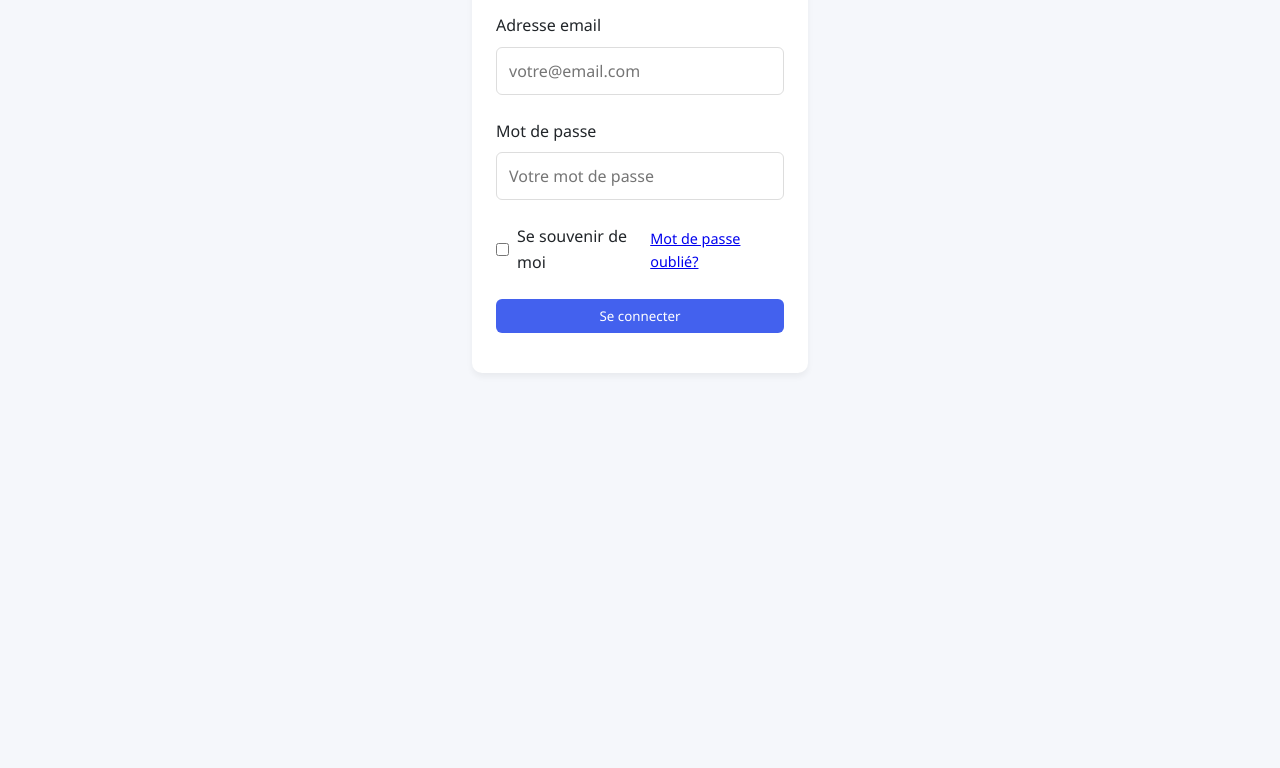
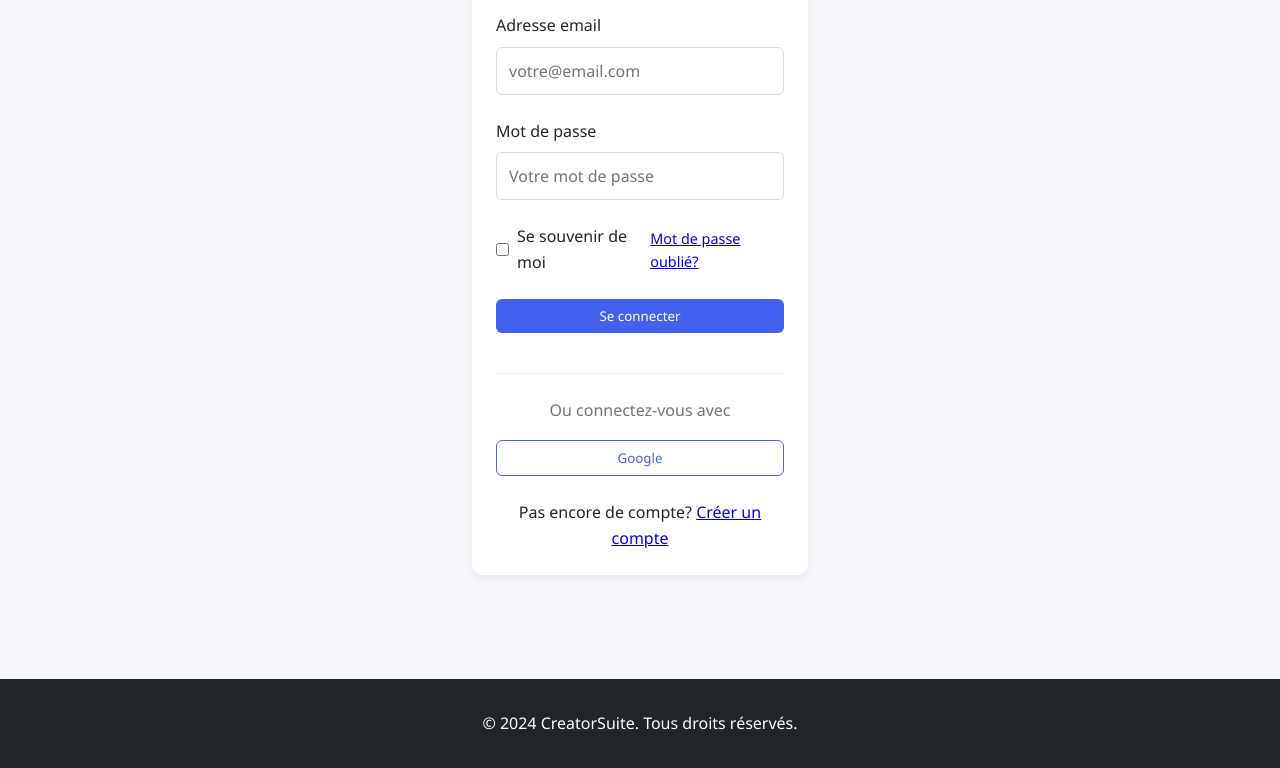
Before and after one commit to darkdeveloppeur/InfluIAV1, a website: page login.html in a window 1280 px wide. Shown: the part 228-996 px from the top of the page. Before the commit the page ends 800 px from the top, so only its background shows below. Drawn offline with nearby package versions, Linux system fonts and the light colour scheme.

Commit message:
Update login.html

```diff
--- a/login.html
+++ b/login.html
@@ -52,4 +52,30 @@
                         <button type="submit" class="btn btn-primary" style="width: 100%; margin-bottom: 1rem;">Se connecter</button>
                     </form>
 
-                    <div style="text-align: center; margin: 1.
+                    <div style="text-align: center; margin: 1.5rem 0;">
+                        <div style="height: 1px; background: #eee; margin: 1.5rem 0;"></div>
+                        <p style="color: var(--gray); margin-bottom: 1rem;">Ou connectez-vous avec</p>
+                        <div style="display: flex; gap: 1rem; justify-content: center;">
+                            <button type="button" id="google-login-btn" class="btn btn-outline" style="flex: 1;">Google</button>
+                        </div>
+                    </div>
+
+                    <div style="text-align: center;">
+                        <p>Pas encore de compte? <a href="signup.html">Créer un compte</a></p>
+                    </div>
+                </div>
+            </div>
+        </div>
+    </div>
+
+    <footer class="footer">
+        <div class="container">
+            <p>&copy; 2024 CreatorSuite. Tous droits réservés.</p>
+        </div>
+    </footer>
+
+    <script src="https://cdn.jsdelivr.net/npm/@supabase/supabase-js@2"></script>
+    <script src="js/main.js"></script>
+    <script src="js/auth.js"></script>
+</body>
+</html>
```
